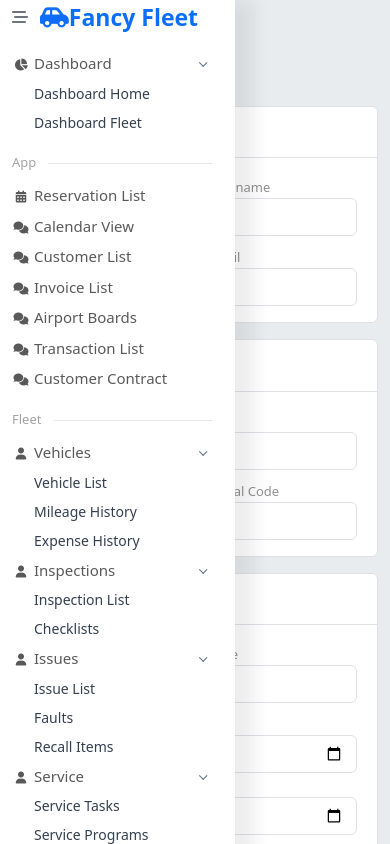
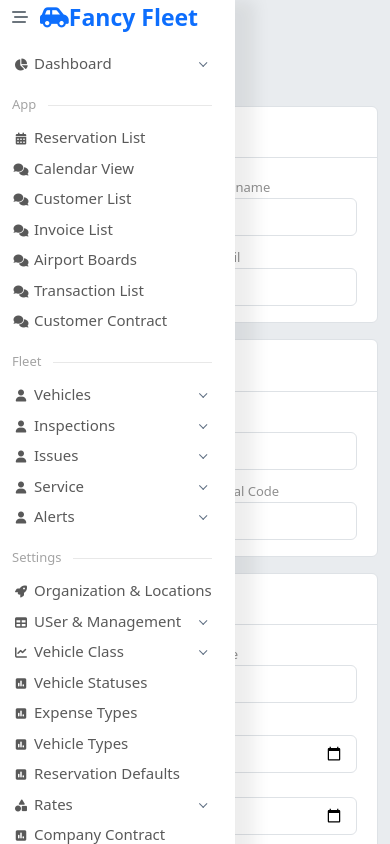
Before and after one commit to bhavinmatariya/angular-fancy-fleet, an Angular app: page /add in a window 390 px wide. Shown: the top 844 px of the page. Built offline with nearby package versions, Linux system fonts and the light colour scheme.

Commit message:
tablet fix

```diff
--- a/src/app/components/navbar/navbar-vertical/navbar-vertical.component.scss
+++ b/src/app/components/navbar/navbar-vertical/navbar-vertical.component.scss
@@ -112,9 +112,6 @@
     }
 }
 
-
-@media screen and (max-width:700px) {
-    .collapse:not(.show) {
-        display: block;
-    }
- }
+#navbarVerticalCollapse {
+    display: block !important;
+}
```
